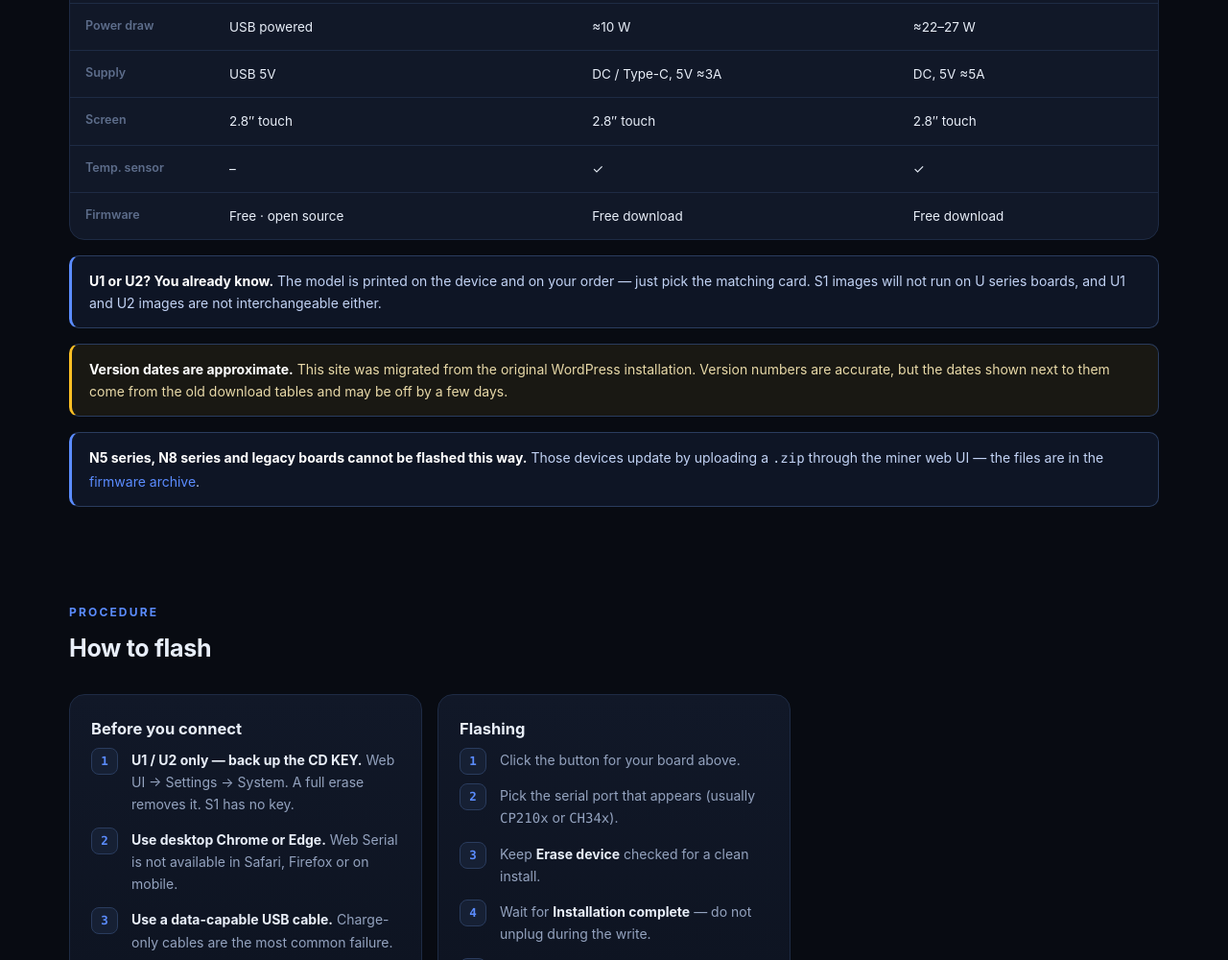
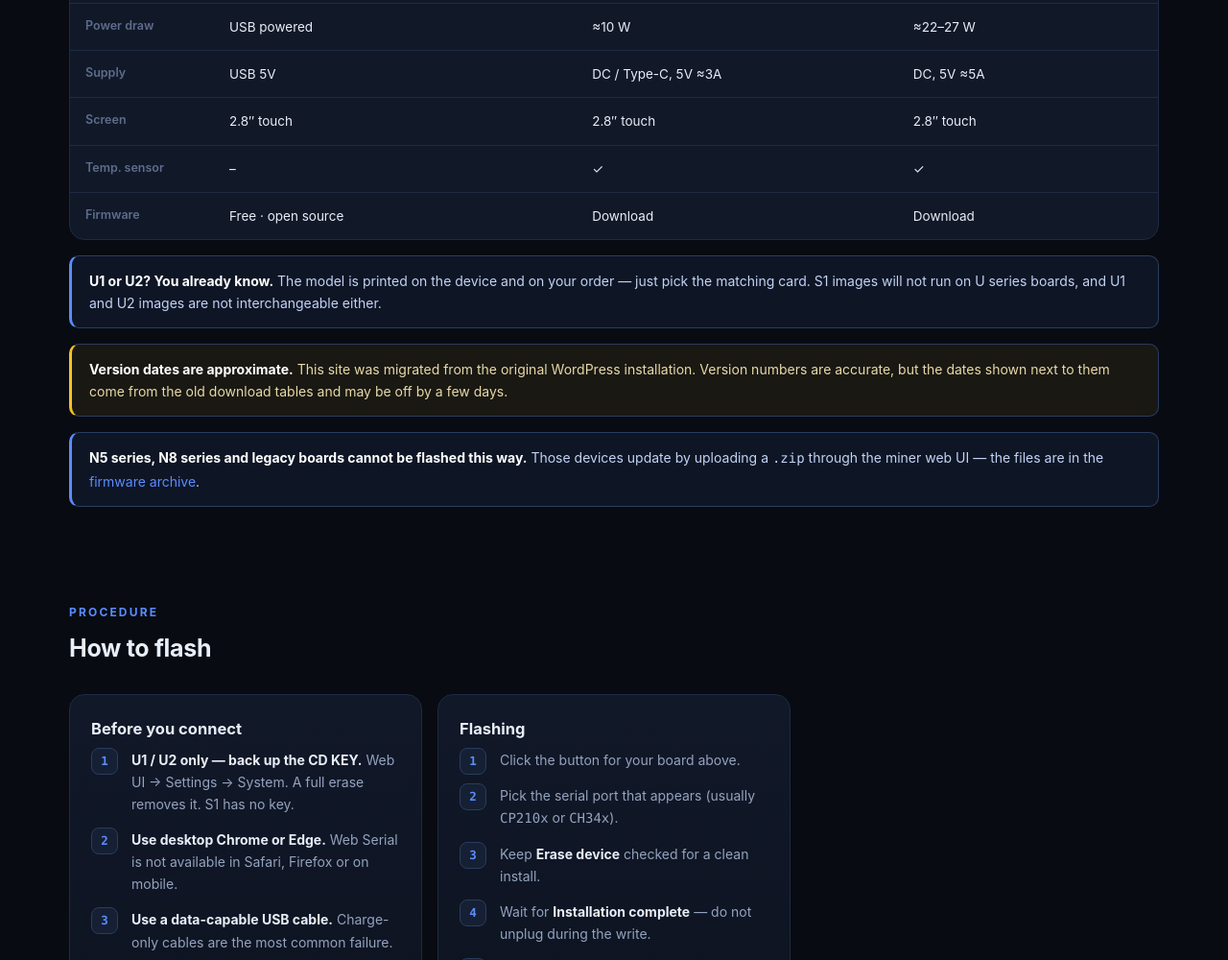
Before and after one commit to bitdsk/Bitdsk-Flash_For_U1U2, a plain HTML site: page index.html in a window 1280 px wide. Shown: the part 1473-2473 px from the top of the page at 96% size. Drawn offline with Linux system fonts and the light colour scheme.

Commit message:
Drop the 'free' framing from the U1/U2 firmware row

```diff
--- a/index.html
+++ b/index.html
@@ -230,8 +230,8 @@
      <tr>
       <th>Firmware</th>
       <td>Free &middot; open source</td>
-      <td>Free download</td>
-      <td>Free download</td>
+      <td>Download</td>
+      <td>Download</td>
      </tr>
     </tbody>
    </table>
```
Also changed, not shown: 1 other file.
